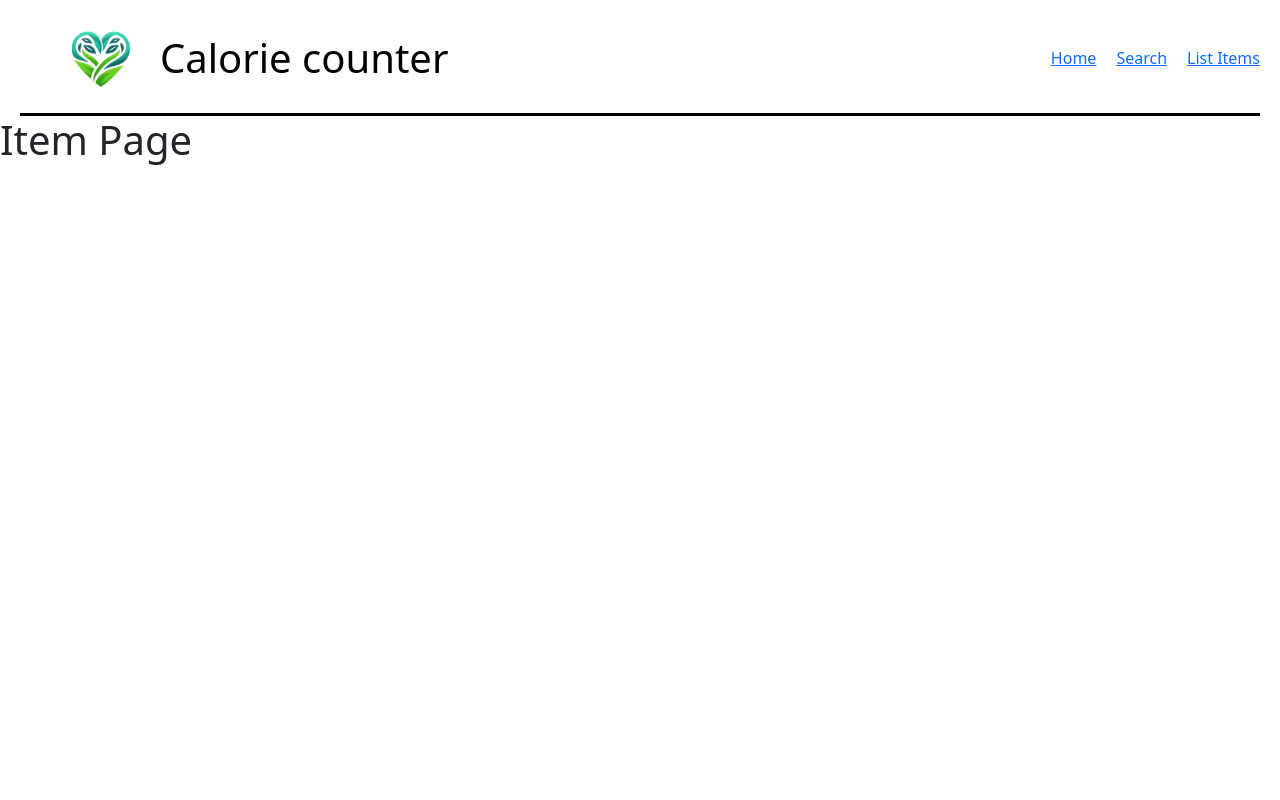
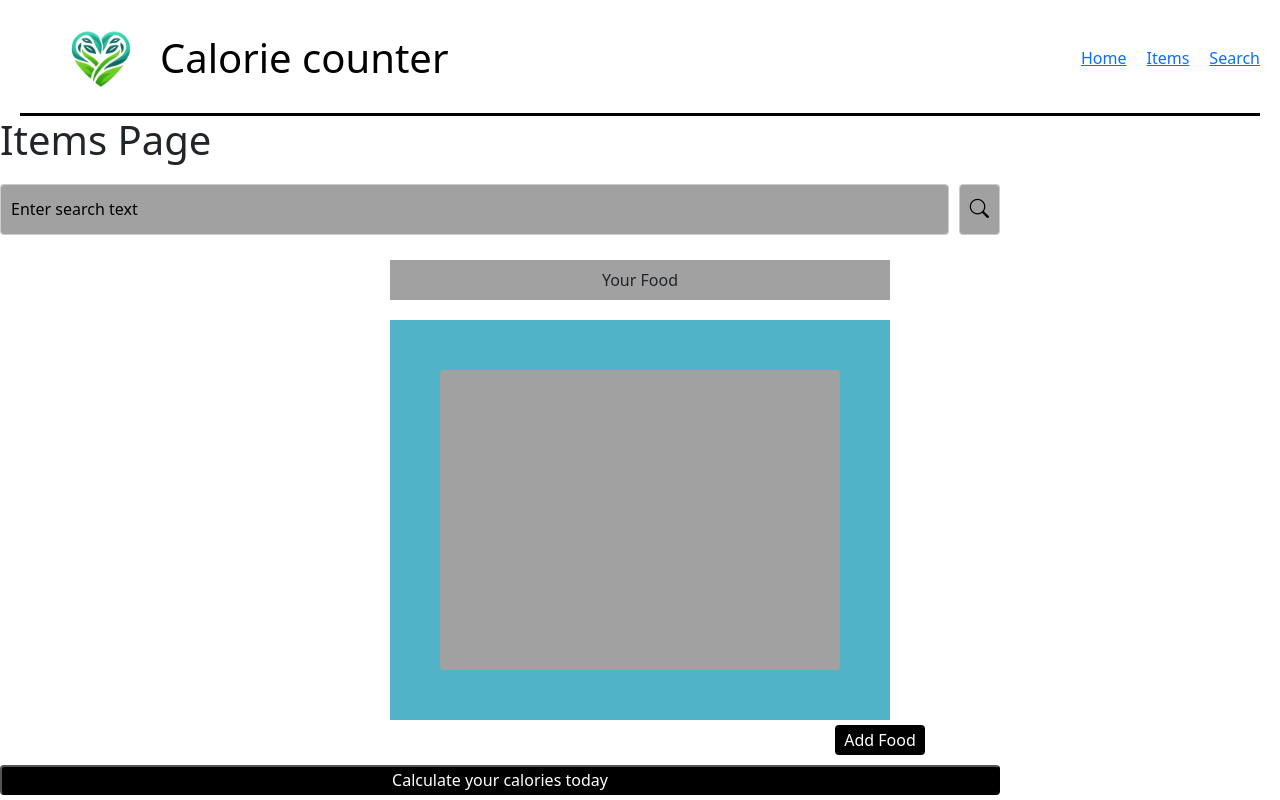
Before and after one commit to na3iaC/calorie_counter, a Vue app in the folder frontend/vue-project/: page /list-items in a window 1280 px wide. Built offline with nearby package versions, Linux system fonts and the light colour scheme.

Commit message:
Home, item page button

```diff
--- a/frontend/vue-project/src/views/App.vue
+++ b/frontend/vue-project/src/views/App.vue
@@ -7,8 +7,9 @@
       </div>
       <div class="navbar-right">
         <router-link to="/home">Home</router-link>
+        <router-link to="/list-items">Items</router-link>
         <router-link to="/">Search</router-link>
-        <router-link to="/list-items">List Items</router-link>
+
         <!-- <router-link to="/about">About us</router-link>
         <router-link to="/contact">Contact</router-link> -->
       </div>
--- a/frontend/vue-project/src/views/pages/Home.vue
+++ b/frontend/vue-project/src/views/pages/Home.vue
@@ -3,14 +3,21 @@
     <img src="/images/Log2.jpg" alt="Logo" class="logo-img" />
     <!-- <h1>Calorie counter</h1> -->
     <h2>Do you want to know many calories you had today?</h2>
-    <button type="submit" class="start">Click here to start</button>
+    <button @click="navigateToListItems" class="start">
+      Click here to start
+    </button>
     <h3>Eat healthy, live healthy, enjoy your life!</h3>
   </div>
 </template>
 
 <script>
 export default {
-  // Component logic...
+  methods: {
+    navigateToListItems() {
+      // Use Vue Router's $router.push() method to navigate to the List_Items route
+      this.$router.push("/list-items");
+    },
+  },
 };
 </script>
 
--- a/frontend/vue-project/src/views/pages/List_Items.vue
+++ b/frontend/vue-project/src/views/pages/List_Items.vue
@@ -1,16 +1,139 @@
 <template>
   <div>
-    <h1>Item Page</h1>
+    <h1>Items Page</h1>
     <!-- Add your list items content here -->
+    <form @submit.prevent="searchFoods" class="search-form">
+      <input
+        type="text"
+        v-model="searchInput"
+        placeholder="Enter search text"
+      />
+      <button type="submit" class="search-button" aria-label="Search">
+        <i class="bi bi-search"></i>
+      </button>
+    </form>
+    <div class="container">
+      <div class="rectangle">Your Food</div>
+      <div class="rectangle1">
+        <div class="rectangle2"></div>
+        -------
+      </div>
+      <button @click="navigateToListItems" class="add-food">Add Food</button>
+    </div>
+    <div v-if="error" class="error-message">{{ error }}</div>
+    <button type="submit" class="cal-calories">
+      Calculate your calories today
+    </button>
   </div>
 </template>
 
 <script>
 export default {
-  // Component logic...
+  methods: {
+    navigateToListItems() {
+      // Use Vue Router's $router.push() method to navigate to the List_Items route
+      this.$router.push("/");
+    },
+  },
 };
 </script>
 
 <style scoped>
 /* Component styles... */
+.search-form {
+  display: flex;
+  width: 100%; /* Full width */
+  max-width: 1000px; /* Maximum width for the form */
+  margin-top: 20px; /* Adjust margin as needed */
+}
+
+.search-form input[type="text"] {
+  flex: 1; /* Grow to fill available space */
+  padding: 10px; /* Adjust padding as needed */
+  border: 1px solid #ccc; /* Add border for visual separation */
+  border-radius: 4px; /* Add border radius for rounded corners */
+  background-color: #a1a1a1; /* Change background color as needed */
+  margin-right: 10px; /* Adjust margin between input and button */
+}
+
+.search-form input[type="text"]::placeholder {
+  color: #000000; /* Change the color to your desired value */
+}
+
+.search-button {
+  padding: 10px; /* Adjust padding as needed */
+  border: 1px solid #ccc; /* Add border for visual consistency */
+  border-radius: 4px; /* Add border radius for rounded corners */
+  background-color: #a1a1a1; /* Change background color as needed */
+  cursor: pointer;
+}
+.search-button i {
+  font-size: 1.2rem; /* Adjust icon size as needed */
+}
+.container {
+  display: flex;
+  flex-direction: column; /* Stack elements vertically */
+  align-items: center; /* Center items horizontally */
+  margin-top: 5px; /* Adjust margin as needed */
+}
+.rectangle {
+  position: relative;
+  width: 500px; /* Match the width of the search button */
+  height: 40px; /* Match the height of the search button */
+  /* border-radius: 4px; */
+  background-color: #a1a1a1; /* Adjust background color as needed */
+  margin-top: 20px; /* Adjust margin between input and rectangle */
+  display: flex;
+  justify-content: center;
+  align-items: center;
+}
+
+.rectangle1 {
+  position: relative;
+  width: 500px;
+  height: 400px;
+  /* border-radius: 4px; */
+  background-color: #51b3c7;
+  margin-top: 20px;
+  display: flex;
+  justify-content: center;
+  align-items: center;
+}
+
+.rectangle2 {
+  width: 400px;
+  height: 300px;
+  border-radius: 4px;
+  background-color: #a1a1a1;
+  display: flex;
+  justify-content: center;
+  align-items: center;
+  position: absolute;
+  top: 50%;
+  left: 50%;
+  transform: translate(-50%, -50%);
+}
+.add-food {
+  background-color: #000;
+  color: #fff;
+  width: 90px;
+  height: 30px;
+  border-radius: 4px;
+  border: none;
+  cursor: pointer;
+  margin-top: 5px;
+  margin-left: 480px;
+}
+.cal-calories {
+  position: relative;
+  width: 1000px; /* Match the width of the search button */
+  height: 30px; /* Match the height of the search button */
+  border-radius: 4px;
+  background-color: #000000; /* Adjust background color as needed */
+  color: #ffffff;
+  margin-top: 10px; /* Adjust margin between input and rectangle */
+  display: flex;
+  justify-content: center;
+  align-items: center;
+}
 </style>
--- a/frontend/vue-project/src/views/pages/Search.vue
+++ b/frontend/vue-project/src/views/pages/Search.vue
@@ -25,17 +25,17 @@
               </div>
             </li>
           </ul>
-          <div class="rectangle">Your Food</div>
+          <!-- <div class="rectangle">Your Food</div>
           <div class="rectangle1">
             <div class="rectangle2"></div>
             -------
-          </div>
-          <button type="submit" class="add-food">Add Food</button>
+          </div> -->
+          <!-- <button type="submit" class="add-food">Add Food</button> -->
         </div>
         <div v-if="error" class="error-message">{{ error }}</div>
-        <button type="submit" class="cal-calories">
+        <!-- <button type="submit" class="cal-calories">
           Calculate your calories today
-        </button>
+        </button> -->
       </div>
     </div>
   </div>
@@ -109,71 +109,4 @@ export default {
 .search-button i {
   font-size: 1.2rem; /* Adjust icon size as needed */
 }
-
-.container {
-  display: flex;
-  flex-direction: column; /* Stack elements vertically */
-  align-items: center; /* Center items horizontally */
-  margin-top: 5px; /* Adjust margin as needed */
-}
-.rectangle {
-  position: relative;
-  width: 500px; /* Match the width of the search button */
-  height: 40px; /* Match the height of the search button */
-  /* border-radius: 4px; */
-  background-color: #a1a1a1; /* Adjust background color as needed */
-  margin-top: 20px; /* Adjust margin between input and rectangle */
-  display: flex;
-  justify-content: center;
-  align-items: center;
-}
-
-.rectangle1 {
-  position: relative;
-  width: 500px;
-  height: 400px;
-  /* border-radius: 4px; */
-  background-color: #51b3c7;
-  margin-top: 20px;
-  display: flex;
-  justify-content: center;
-  align-items: center;
-}
-
-.rectangle2 {
-  width: 400px;
-  height: 300px;
-  border-radius: 4px;
-  background-color: #a1a1a1;
-  display: flex;
-  justify-content: center;
-  align-items: center;
-  position: absolute;
-  top: 50%;
-  left: 50%;
-  transform: translate(-50%, -50%);
-}
-.add-food {
-  background-color: #000;
-  color: #fff;
-  width: 90px;
-  height: 30px;
-  border-radius: 4px;
-  border: none;
-  cursor: pointer;
-  margin-top: 5px;
-  margin-left: 480px;
-}
-.cal-calories {
-  position: relative;
-  width: 1000px; /* Match the width of the search button */
-  height: 30px; /* Match the height of the search button */
-  border-radius: 4px;
-  background-color: #000000; /* Adjust background color as needed */
-  color: #ffffff;
-  margin-top: 10px; /* Adjust margin between input and rectangle */
-  display: flex;
-  justify-content: center;
-  align-items: center;
-}
 </style>
```
